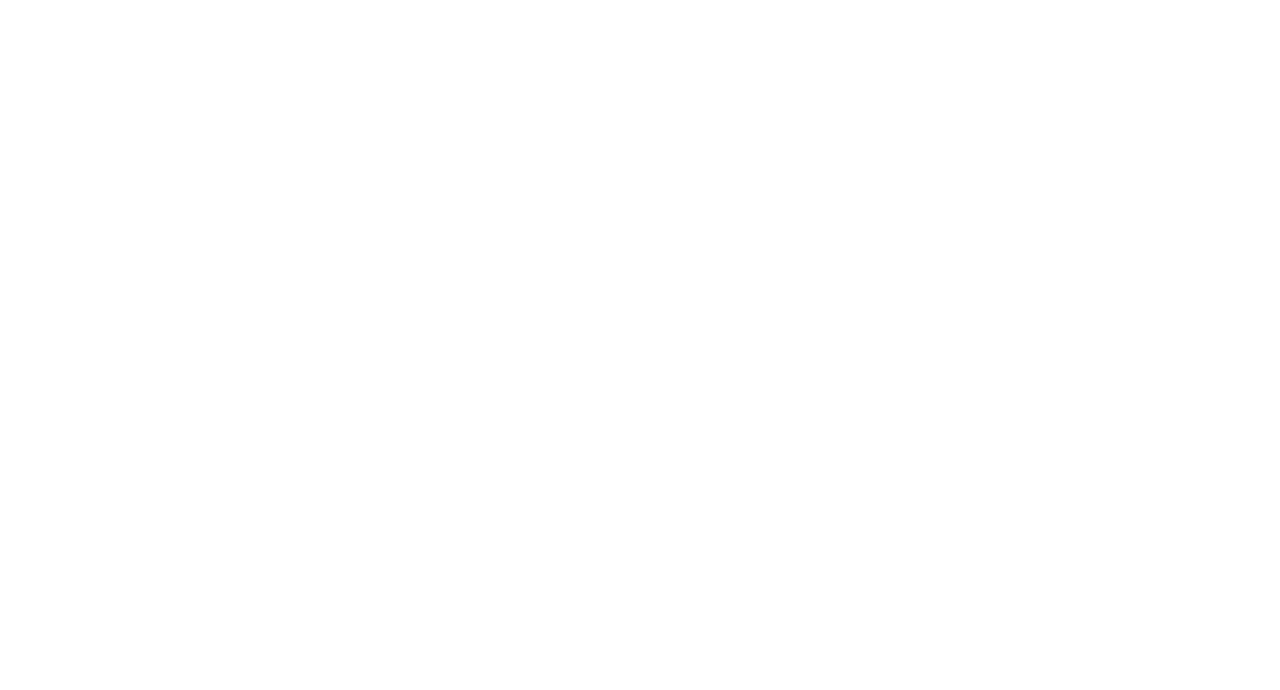
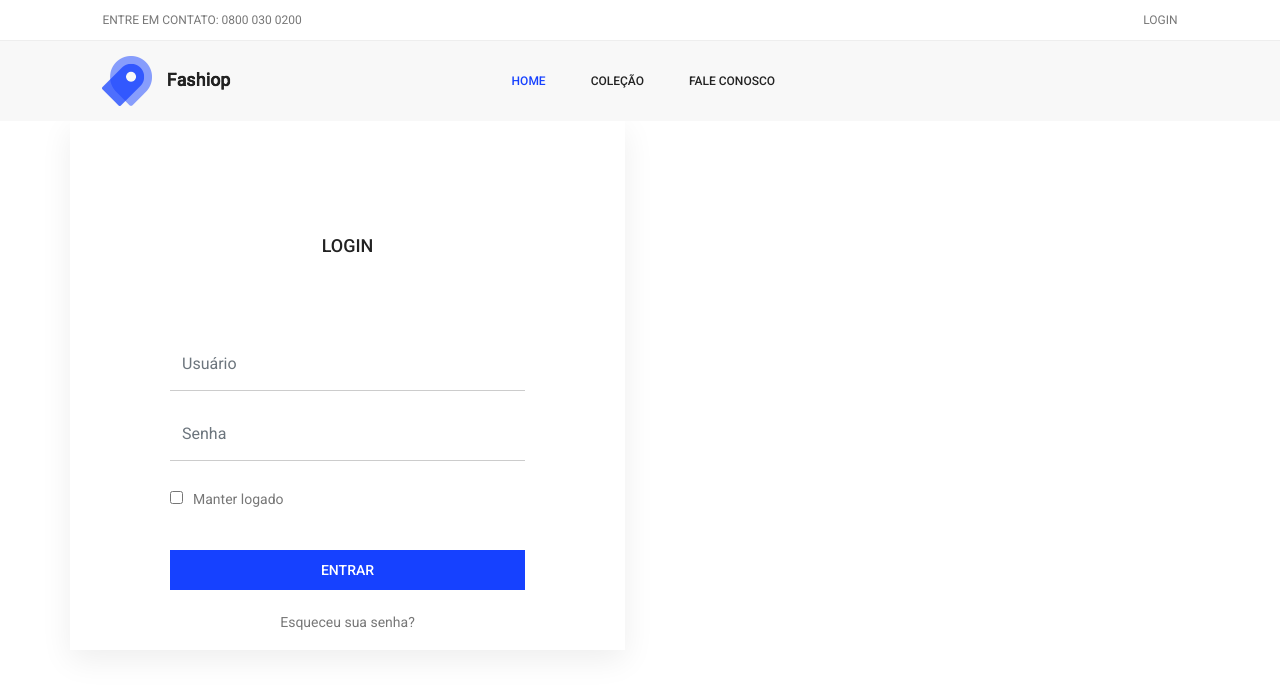
Before and after one commit to igorcastrodias/trabalho-ltp4, an Angular app: page /login in a window 1280 px wide. Before the commit this address led to /. Shown: the top 690 px of the page. Built offline with nearby package versions, Linux system fonts and the light colour scheme.

Commit message:
Adicionando pagina de Login, corrigindo erros na página de checkout e rotas

```diff
--- a/src/app/app-routing.module.ts
+++ b/src/app/app-routing.module.ts
@@ -1,5 +1,6 @@
 import { NgModule } from '@angular/core';
 import { Routes, RouterModule } from '@angular/router';
+
 import { ProductDetailComponent } from './pages/product-detail/product-detail.component'
 import { HomeComponent } from './pages/home/home.component'
 import { ContactComponent } from './pages/contact/contact.component'
@@ -7,6 +8,7 @@ import { CollectionComponent } from './pages/collection/collection.component'
 import { CartComponent } from './pages/cart/cart.component'
 import { CheckoutComponent } from './pages/checkout/checkout.component'
 import { ConfirmationComponent } from './pages/confirmation/confirmation.component'
+import { LoginComponent } from './pages/login/login.component'
 
 export const routes: Routes = [
     {path: '', component: HomeComponent},
@@ -15,7 +17,8 @@ export const routes: Routes = [
     {path: 'product/:id', component: ProductDetailComponent},
     {path: 'cart', component: CartComponent},
     {path: 'checkout', component: CheckoutComponent},
-    {path: 'confirmation', component: ConfirmationComponent}
+    {path: 'confirmation', component: ConfirmationComponent},
+    {path: 'login', component: LoginComponent}
 ]
 
 @NgModule({
--- a/src/app/app.module.ts
+++ b/src/app/app.module.ts
@@ -10,6 +10,7 @@ import { CheckoutComponent } from './pages/checkout/checkout.component';
 import { CollectionComponent } from './pages/collection/collection.component';
 import { ConfirmationComponent } from './pages/confirmation/confirmation.component';
 import { ContactComponent } from './pages/contact/contact.component';
+import { LoginComponent } from './pages/login/login.component';
 
 @NgModule({
   declarations: [
@@ -20,7 +21,8 @@ import { ContactComponent } from './pages/contact/contact.component';
     CheckoutComponent,
     CollectionComponent,
     ConfirmationComponent,
-    ContactComponent
+    ContactComponent,
+    LoginComponent
   ],
   imports: [
     BrowserModule,
--- a/src/app/pages/checkout/checkout.component.html
+++ b/src/app/pages/checkout/checkout.component.html
@@ -1,3 +1,57 @@
+<!--================Header Menu Area =================-->
+<header class="header_area">
+    <div class="top_menu row m0">
+        <div class="container-fluid">
+            <div class="float-left">
+                <p>Entre em contato: 0800 030 0200</p>
+            </div>
+            <div class="float-right">
+                <ul class="right_side">
+                    <li>
+                        <a [routerLink]="['/login']">
+                            Login
+                        </a>
+                    </li>
+                </ul>
+            </div>
+        </div>
+    </div>
+    <div class="main_menu">
+        <nav class="navbar navbar-expand-lg navbar-light">
+            <div class="container-fluid">
+                <!-- Brand and toggle get grouped for better mobile display -->
+                <a class="navbar-brand logo_h" href="index.html">
+                    <img src="/assets/img/logo.png" alt="">
+                </a>
+                <button class="navbar-toggler" type="button" data-toggle="collapse" data-target="#navbarSupportedContent" aria-controls="navbarSupportedContent"
+                 aria-expanded="false" aria-label="Toggle navigation">
+                    <span class="icon-bar"></span>
+                    <span class="icon-bar"></span>
+                    <span class="icon-bar"></span>
+                </button>
+                <!-- Collect the nav links, forms, and other content for toggling -->
+                <div class="collapse navbar-collapse offset" id="navbarSupportedContent">
+                    <div class="row w-100">
+                        <div class="col-lg-7 pr-0">
+                            <ul class="nav navbar-nav center_nav pull-right">
+                                <li class="nav-item active">
+                                    <a class="nav-link" href="index.html">Home</a>
+                                </li>
+                                <li class="nav-item">
+                                    <a class="nav-link" [routerLink]="['/collection']">Coleção</a>
+                                </li>
+                                <li class="nav-item">
+                                    <a class="nav-link" [routerLink]="['/contact']">Fale Conosco</a>
+                                </li>
+                            </ul>
+                        </div>
+                    </div>
+                </div>
+            </div>
+        </nav>
+    </div>
+</header>
+<!--================Header Menu Area =================-->
 <section class="checkout_area section_gap">
     <div class="container">
         <div class="returning_customer">
@@ -37,15 +91,15 @@
                                 </a>
                             </li>
                             <li>
-                                <a href="#">{{product?.name}}
-                                    <span class="last">{{product?.price}}</span>
+                                <a href="#"> Nome Produto
+                                    <span class="last">Preço Produto</span>
                                 </a>
                             </li>
                         </ul>
                         <ul class="list list_2">
                             <li>
                                 <a href="#">Subtotal
-                                    <span>{{product?.price}}</span>
+                                    <span>Subtotal</span>
                                 </a>
                             </li>
                             <li>
@@ -55,7 +109,7 @@
                             </li>
                             <li>
                                 <a href="#">Total
-                                    <span>{{product?.price}}</span>
+                                    <span>R$100,00</span>
                                 </a>
                             </li>
                         </ul>
--- /dev/null
+++ b/src/app/pages/login/login.component.html
@@ -0,0 +1,83 @@
+	<!--================Header Menu Area =================-->
+	<header class="header_area">
+        <div class="top_menu row m0">
+            <div class="container-fluid">
+                <div class="float-left">
+                    <p>Entre em contato: 0800 030 0200</p>
+                </div>
+                <div class="float-right">
+                    <ul class="right_side">
+                        <li>
+                            <a [routerLink]="['/login']">
+                                Login
+                            </a>
+                        </li>
+                    </ul>
+                </div>
+            </div>
+        </div>
+        <div class="main_menu">
+            <nav class="navbar navbar-expand-lg navbar-light">
+                <div class="container-fluid">
+                    <!-- Brand and toggle get grouped for better mobile display -->
+                    <a class="navbar-brand logo_h" href="index.html">
+                        <img src="/assets/img/logo.png" alt="">
+                    </a>
+                    <button class="navbar-toggler" type="button" data-toggle="collapse" data-target="#navbarSupportedContent" aria-controls="navbarSupportedContent"
+                     aria-expanded="false" aria-label="Toggle navigation">
+                        <span class="icon-bar"></span>
+                        <span class="icon-bar"></span>
+                        <span class="icon-bar"></span>
+                    </button>
+                    <!-- Collect the nav links, forms, and other content for toggling -->
+                    <div class="collapse navbar-collapse offset" id="navbarSupportedContent">
+                        <div class="row w-100">
+                            <div class="col-lg-7 pr-0">
+                                <ul class="nav navbar-nav center_nav pull-right">
+                                    <li class="nav-item active">
+                                        <a class="nav-link" href="index.html">Home</a>
+                                    </li>
+                                    <li class="nav-item">
+                                        <a class="nav-link" [routerLink]="['/collection']">Coleção</a>
+                                    </li>
+                                    <li class="nav-item">
+                                        <a class="nav-link" [routerLink]="['/contact']">Fale Conosco</a>
+                                    </li>
+                                </ul>
+                            </div>
+                        </div>
+                    </div>
+                </div>
+            </nav>
+        </div>
+    </header>
+	<!--================Header Menu Area =================-->
+<section class="login_box_area p_120">
+    <div class="container">
+        <div class="row">
+            <div class="col-lg-6">
+                <div class="login_form_inner">
+                    <h3>Login</h3>
+                    <form class="row login_form" action="contact_process.php" method="post" id="contactForm" novalidate="novalidate">
+                        <div class="col-md-12 form-group">
+                            <input type="text" class="form-control" id="name" name="name" placeholder="Usuário">
+                        </div>
+                        <div class="col-md-12 form-group">
+                            <input type="text" class="form-control" id="name" name="name" placeholder="Senha">
+                        </div>
+                        <div class="col-md-12 form-group">
+                            <div class="creat_account">
+                                <input type="checkbox" id="f-option2" name="selector">
+                                <label for="f-option2">Manter logado</label>
+                            </div>
+                        </div>
+                        <div class="col-md-12 form-group">
+                            <button type="submit" value="submit" class="btn submit_btn">Entrar</button>
+                            <a href="#">Esqueceu sua senha?</a>
+                        </div>
+                    </form>
+                </div>
+            </div>
+        </div>
+    </div>
+</section>
--- /dev/null
+++ b/src/app/pages/login/login.component.ts
@@ -0,0 +1,15 @@
+import { Component, OnInit } from '@angular/core';
+
+@Component({
+  selector: 'app-login',
+  templateUrl: './login.component.html',
+  styleUrls: ['./login.component.css']
+})
+export class LoginComponent implements OnInit {
+
+  constructor() { }
+
+  ngOnInit(): void {
+  }
+
+}
```
Also changed, not shown: src/app/pages/login/login.component.css (added), 1 other file (tests, documents, lock files or other folders).
